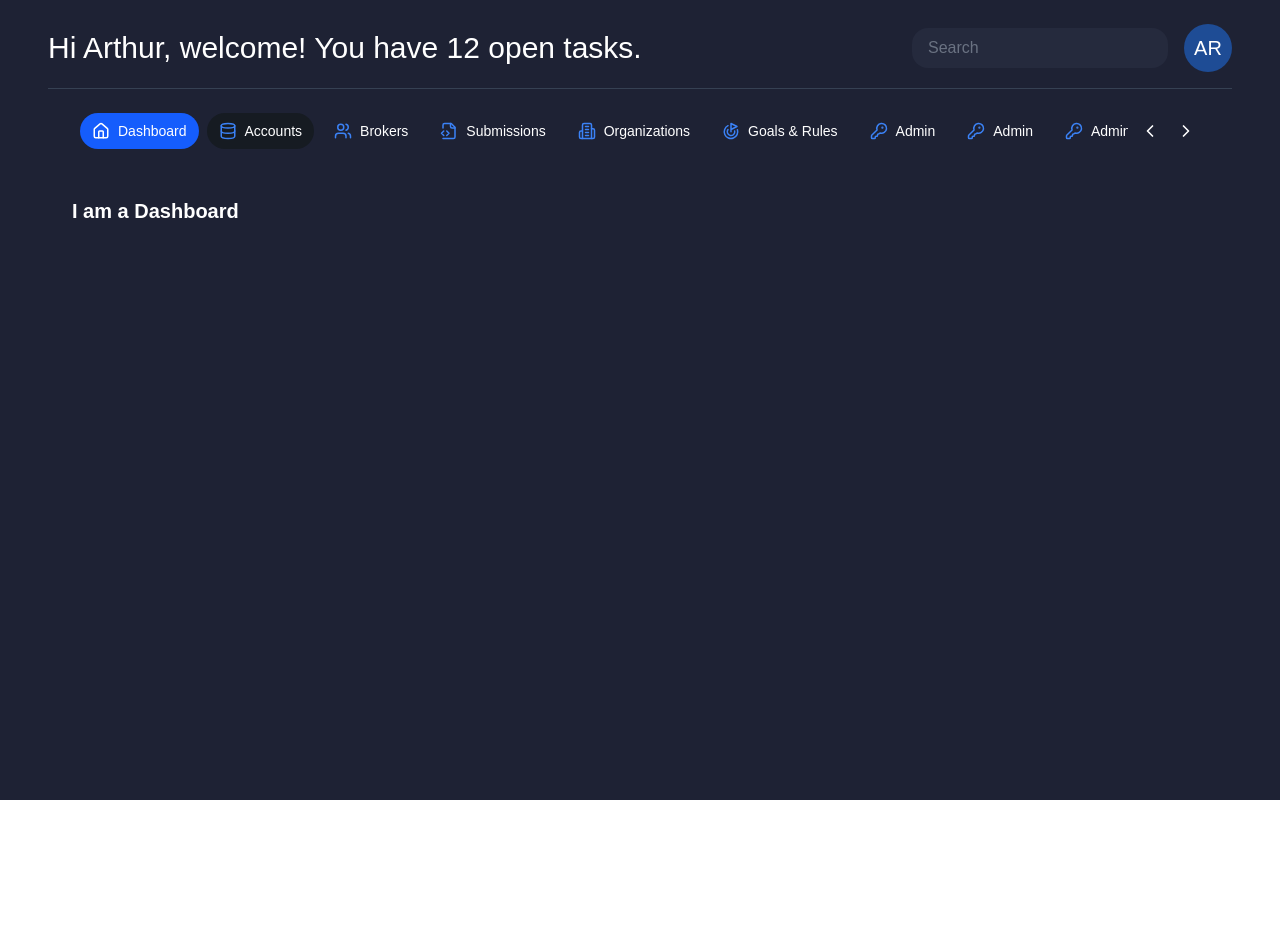
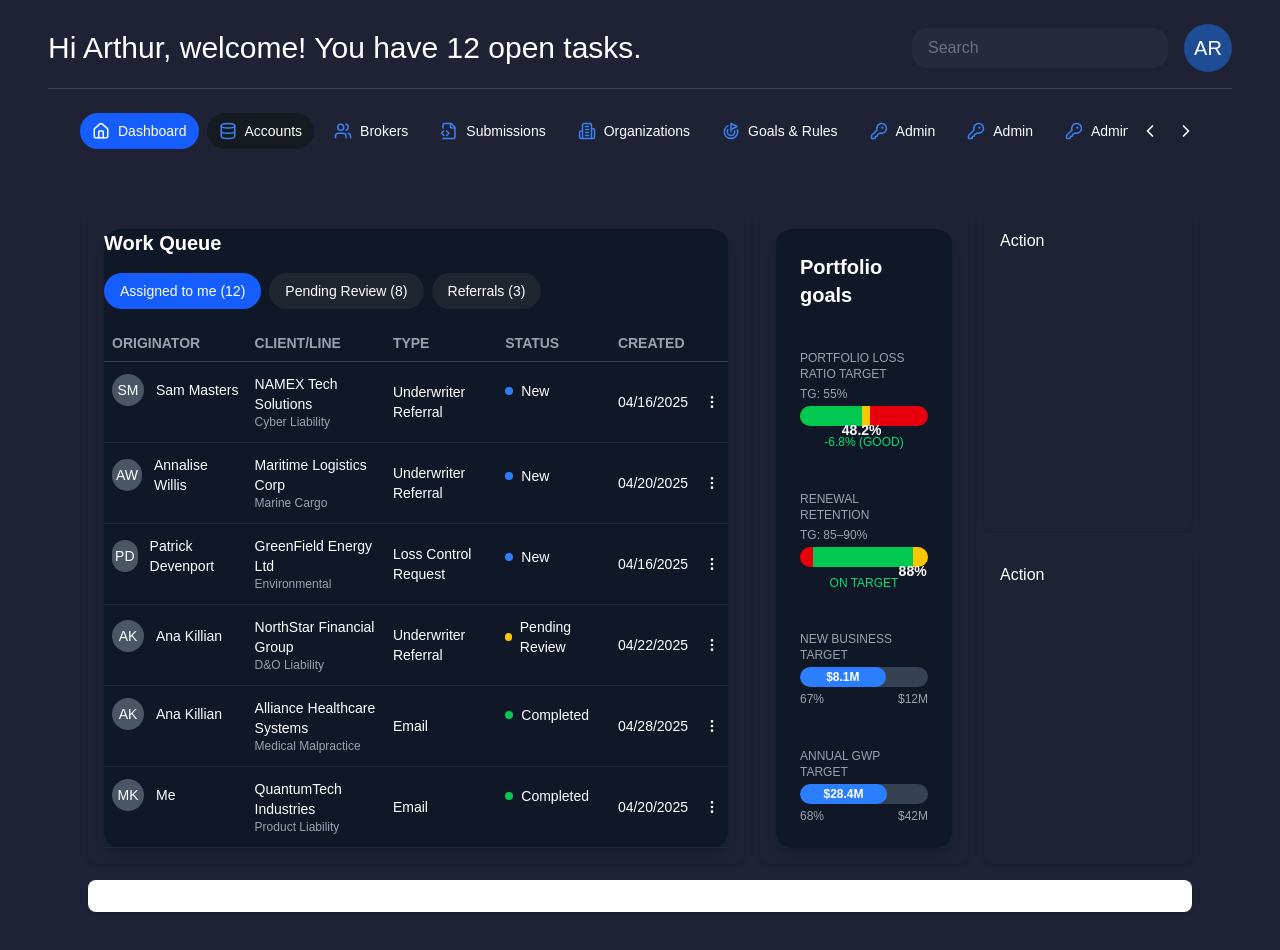
Before and after one commit to OlgaMinaievaWebDev/dashboard-ui, a React (Vite) app: page / in a window 1280 px wide. Shown: the top 950 px of the page. Before the commit the page ends 800 px from the top, so only its background shows below. Built offline with nearby package versions, Linux system fonts and the light colour scheme.

Commit message:
dashboard grid container implementation

```diff
--- /dev/null
+++ b/src/components/portfolioGoals/GoalBar.jsx
@@ -0,0 +1,28 @@
+export default function GoalBar({ label, value, target, color }) {
+  const width = `${value}%`;
+  const remaining = 100 - value;
+
+  return (
+    <div>
+      <div className="text-xs text-gray-400 font-medium mb-1">{label}</div>
+      <div className="text-xs text-gray-400 mb-1">TG: {target}%</div>
+      <div className="relative h-5 rounded-full overflow-hidden bg-red-600">
+        <div
+          className={`absolute left-0 top-0 h-full ${color} `}
+          style={{ width }}
+        />
+        {remaining > 0 && (
+          <div
+            className="absolute top-0 right-0 h-full bg-gray-600"
+            style={{ width: `${remaining}%` }}
+          />
+        )}
+      </div>
+      <div className="relative flex items-center justify-between mt-1 text-sm font-semibold">
+        <span className={`text-white ml-[${width}] absolute -translate-x-1/2`}>
+          {width}
+        </span>
+      </div>
+    </div>
+  );
+}
--- /dev/null
+++ b/src/components/portfolioGoals/MetricIndicator.jsx
@@ -0,0 +1,16 @@
+export default function MetricIndicator({ value, status }) {
+  return (
+    <div className="relative flex items-center justify-between mt-1 text-sm font-semibold">
+      <span className="text-white ml-[48.2%] absolute -translate-x-1/2">
+        {value}%
+      </span>
+      <div
+        className={`text-${
+          status === "GOOD" ? "green" : "yellow"
+        }-400 text-xs text-center mt-1`}
+      >
+        {status}
+      </div>
+    </div>
+  );
+}
--- /dev/null
+++ b/src/components/portfolioGoals/PortfolioGoals.jsx
@@ -0,0 +1,87 @@
+export default function PortfolioGoals() {
+  return (
+    <div className="bg-[#101827] text-white rounded-2xl shadow-lg p-6 w-full h-full flex flex-col justify-between space-y-6">
+      <h2 className="text-xl font-semibold">Portfolio goals</h2>
+
+      {/* Portfolio Loss Ratio */}
+      <div>
+        <div className="text-xs text-gray-400 font-medium mb-1">
+          PORTFOLIO LOSS RATIO TARGET
+        </div>
+        <div className="text-xs text-gray-400 mb-1">TG: 55%</div>
+        <div className="relative h-5 rounded-full overflow-hidden bg-red-600">
+          <div
+            className="absolute left-0 top-0 h-full bg-green-500"
+            style={{ width: "48.2%" }}
+          />
+          <div className="absolute left-[48.2%] top-0 h-full w-[6.8%] bg-yellow-400" />
+        </div>
+        <div className="relative flex items-center justify-between mt-1 text-sm font-semibold">
+          <span className="text-white ml-[48.2%] absolute -translate-x-1/2">
+            48.2%
+          </span>
+        </div>
+        <div className="text-green-400 text-xs text-center mt-1">
+          -6.8% (GOOD)
+        </div>
+      </div>
+
+      {/* Renewal Retention */}
+      <div>
+        <div className="text-xs text-gray-400 font-medium mb-1">
+          RENEWAL RETENTION
+        </div>
+        <div className="text-xs text-gray-400 mb-1">TG: 85–90%</div>
+        <div className="relative h-5 rounded-full overflow-hidden">
+          <div className="absolute left-0 top-0 h-full bg-red-600 w-[10%]" />
+          <div className="absolute left-[10%] top-0 h-full bg-green-500 w-[78%]" />
+          <div className="absolute left-[88%] top-0 h-full bg-yellow-400 w-[12%]" />
+        </div>
+        <div className="relative flex items-center justify-between mt-1 text-sm font-semibold">
+          <span className="text-white ml-[88%] absolute -translate-x-1/2">
+            88%
+          </span>
+        </div>
+        <div className="text-green-400 text-xs text-center mt-1">ON TARGET</div>
+      </div>
+
+      {/* New Business Target */}
+      <div>
+        <div className="text-xs text-gray-400 font-medium mb-1">
+          NEW BUSINESS TARGET
+        </div>
+        <div className="relative h-5 bg-gray-700 rounded-full overflow-hidden">
+          <div
+            className="bg-blue-500 h-full rounded-full flex items-center justify-center text-white text-xs font-bold"
+            style={{ width: "67%" }}
+          >
+            $8.1M
+          </div>
+        </div>
+        <div className="flex justify-between text-xs text-gray-400 mt-1">
+          <span>67%</span>
+          <span>$12M</span>
+        </div>
+      </div>
+
+      {/* Annual GWP Target */}
+      <div>
+        <div className="text-xs text-gray-400 font-medium mb-1">
+          ANNUAL GWP TARGET
+        </div>
+        <div className="relative h-5 bg-gray-700 rounded-full overflow-hidden">
+          <div
+            className="bg-blue-500 h-full rounded-full flex items-center justify-center text-white text-xs font-bold"
+            style={{ width: "68%" }}
+          >
+            $28.4M
+          </div>
+        </div>
+        <div className="flex justify-between text-xs text-gray-400 mt-1">
+          <span>68%</span>
+          <span>$42M</span>
+        </div>
+      </div>
+    </div>
+  );
+}
--- /dev/null
+++ b/src/components/portfolioGoals/TargetLabel.jsx
@@ -0,0 +1,8 @@
+export default function TargetLabel({ label, target }) {
+  return (
+    <div>
+      <div className="text-xs text-gray-400 font-medium mb-1">{label}</div>
+      <div className="text-xs text-gray-400 mb-1">TG: {target}</div>
+    </div>
+  );
+}
--- /dev/null
+++ b/src/components/quickActions/QuickActions.jsx
@@ -0,0 +1,9 @@
+function QuickActions() {
+ return (
+  <div>
+   Action
+  </div>
+ )
+}
+
+export default QuickActions
--- /dev/null
+++ b/src/components/workQueue/StatusDot.jsx
@@ -0,0 +1,3 @@
+export default function StatusDot({ colorClass }) {
+  return <span className={`w-2 h-2 rounded-full ${colorClass}`}></span>;
+}
--- /dev/null
+++ b/src/components/workQueue/TableHeader.jsx
@@ -0,0 +1,14 @@
+export default function TableHeader() {
+  return (
+    <thead className="text-left text-gray-400 border-b border-gray-700 uppercase">
+      <tr>
+        <th className="py-2 px-2">Originator</th>
+        <th className="py-2 px-2">Client/Line</th>
+        <th className="py-2 px-2">Type</th>
+        <th className="py-2 px-2">Status</th>
+        <th className="py-2 px-2">Created</th>
+        <th className="py-2 px-2"></th>
+      </tr>
+    </thead>
+  );
+}
--- /dev/null
+++ b/src/components/workQueue/TableRow.jsx
@@ -0,0 +1,29 @@
+import { MoreVertical } from "lucide-react";
+import StatusDot from "./StatusDot";
+import { statusColors } from "../../data/workQueue";
+
+export default function TableRow({ row }) {
+  return (
+    <tr className="border-b border-gray-800 hover:bg-[#1f2630] transition">
+      <td className="flex items-center space-x-3 px-2 py-3">
+        <div className="w-8 h-8 bg-gray-600 rounded-full flex items-center justify-center text-sm font-medium">
+          {row.initials}
+        </div>
+        <span>{row.name}</span>
+      </td>
+      <td className="px-2 py-3">
+        <div className="font-medium">{row.client}</div>
+        <div className="text-xs text-gray-400">{row.line}</div>
+      </td>
+      <td className="px-2 py-3">{row.type}</td>
+      <td className="px-2 py-3 flex items-center space-x-2">
+        <StatusDot colorClass={statusColors[row.status]} />
+        <span>{row.status}</span>
+      </td>
+      <td className="px-2 py-3">{row.date}</td>
+      <td className="px-2 py-3 text-right">
+        <MoreVertical size={16} />
+      </td>
+    </tr>
+  );
+}
--- /dev/null
+++ b/src/components/workQueue/Tabs.jsx
@@ -0,0 +1,19 @@
+export default function Tabs({ tabs, activeTab, onTabClick }) {
+  return (
+    <div className="flex space-x-2 mb-4">
+      {tabs.map((tab) => (
+        <button
+          key={tab.label}
+          onClick={() => onTabClick(tab.label)}
+          className={`px-4 py-2 rounded-full text-sm font-medium ${
+            activeTab === tab.label
+              ? "bg-blue-600 text-white"
+              : "bg-[#1f2630] text-white"
+          }`}
+        >
+          {tab.label} ({tab.count})
+        </button>
+      ))}
+    </div>
+  );
+}
--- /dev/null
+++ b/src/components/workQueue/WorkQueue.jsx
@@ -0,0 +1,28 @@
+import { useState } from "react";
+import { tabs, data } from "../../data/workQueue";
+import Tabs from "./Tabs";
+import TableHeader from "./TableHeader";
+import TableRow from "./TableRow";
+
+export default function WorkQueue() {
+  const [activeTab, setActiveTab] = useState("Assigned to me");
+
+  return (
+    <div className="bg-[#101827] text-white rounded-2xl shadow-lg w-full  mx-auto">
+      <h2 className="text-xl font-semibold mb-4">Work Queue</h2>
+
+      <Tabs tabs={tabs} activeTab={activeTab} onTabClick={setActiveTab} />
+
+      <div className="overflow-x-auto">
+        <table className="w-full text-sm">
+          <TableHeader />
+          <tbody>
+            {data.map((row, idx) => (
+              <TableRow key={idx} row={row} />
+            ))}
+          </tbody>
+        </table>
+      </div>
+    </div>
+  );
+}
--- a/src/data/workQueue.js
+++ b/src/data/workQueue.js
@@ -1,10 +1,10 @@
-const tabs = [
+export  const tabs = [
   { label: "Assigned to me", count: 12 },
   { label: "Pending Review", count: 8 },
   { label: "Referrals", count: 3 },
 ];
 
-const data = [
+export const data = [
   {
     initials: "SM",
     name: "Sam Masters",
@@ -61,7 +61,7 @@ const data = [
   },
 ];
 
-const statusColors = {
+export const statusColors = {
   New: "bg-blue-500",
   "Pending Review": "bg-yellow-400",
   Completed: "bg-green-500",
--- a/src/pages/Dashboard.jsx
+++ b/src/pages/Dashboard.jsx
@@ -1,12 +1,43 @@
-import Tabs from "../components/navbar/Navbar"
+import WorkQueue from "../components/workQueue/WorkQueue";
+import Tabs from "../components/navbar/Navbar";
+import PortfolioGoals from "../components/portfolioGoals/PortfolioGoals";
+import QuickActions from "../components/quickActions/QuickActions";
 
 function Dashboard() {
- return (
-   <div>
-     <h2 className="text-xl font-semibold mb-4 bg-oxford-blue">I am a Dashboard</h2>
-     {/* Your dashboard content */}
-   </div>
- );
+  return (
+    <div className="grid gap-4 p-4">
+      {/* First row */}
+      <div className="grid grid-cols-1 md:grid-cols-10 gap-4">
+        {/* Main content (60%) */}
+        <div className="md:col-span-6 p-4  rounded-lg shadow-sm">
+          <WorkQueue />
+        </div>
+
+        {/* Sidebar (40% total) */}
+        <div className="md:col-span-4 grid grid-cols-1 md:grid-cols-4 gap-4">
+          {/* Goals (20%) */}
+          <div className="md:col-span-2 p-4  rounded-lg shadow-sm flex flex-col">
+            <PortfolioGoals />
+          </div>
+
+          {/* Quick actions stacked (20%) */}
+          <div className="md:col-span-2 flex flex-col gap-4">
+            <div className=" p-4 rounded-lg shadow-sm flex-1">
+              <QuickActions variant="primary" />
+            </div>
+            <div className=" p-4 rounded-lg shadow-sm flex-1">
+              <QuickActions variant="secondary" />
+            </div>
+          </div>
+        </div>
+      </div>
+
+      {/* Second row - full width */}
+      <div className="bg-white p-4 rounded-lg shadow-sm">
+
+      </div>
+    </div>
+  );
 }
 
-export default Dashboard
+export default Dashboard;
```
